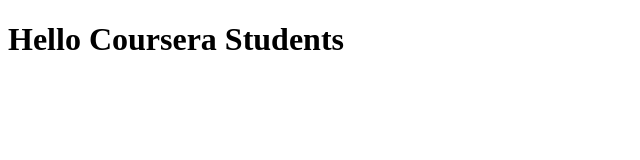
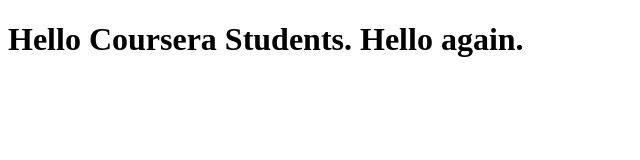
Before and after one commit to jonaspinnatec/coursera-angularJS, a plain HTML site: page index.html in a window 1280 px wide. Shown: the whole page, without its empty margins (0-640 px from the left). Drawn offline with Linux system fonts and the light colour scheme.

Commit message:
Second commit

```diff
--- a/index.html
+++ b/index.html
@@ -5,6 +5,6 @@
     <title>Hello Coursera</title>
   </head>
   <body>
-    <h1>Hello Coursera Students</h1>
+    <h1>Hello Coursera Students. Hello again.</h1>
   </body>
 </html>
```
